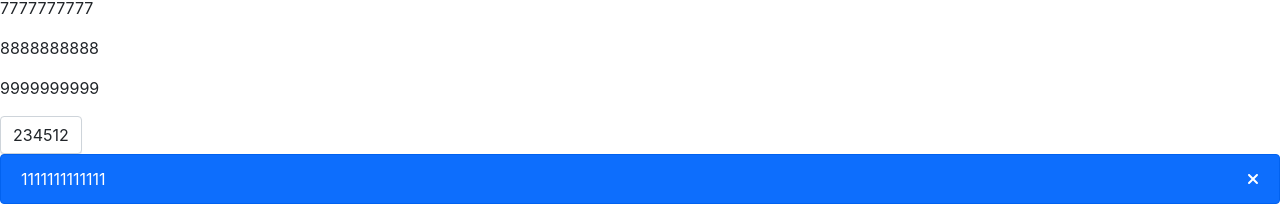
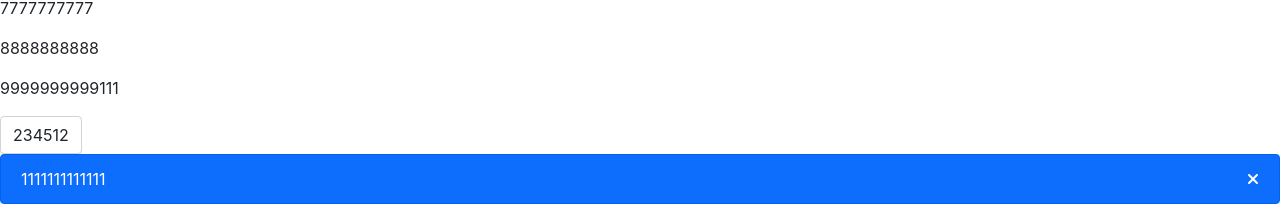
Before and after one commit to leilei405/lucky-design, a React (Create React App) app: page / in a window 1280 px wide. Both pictures are taken after a click on the button "Toggle". Shown: the part 298-504 px from the top of the page. Built offline with nearby package versions, Linux system fonts and the light colour scheme.

Commit message:
test: ✅测试提交

```diff
--- a/src/App.tsx
+++ b/src/App.tsx
@@ -25,7 +25,7 @@ function App() {
           <p>6666666666</p>
           <p>7777777777</p>
           <p>8888888888</p>
-          <p>9999999999</p>
+          <p>9999999999111</p>
         </div>
       </Transition>
       <Transition wrapper in={show} timeout={300} animation="zoom-in-top">
```
